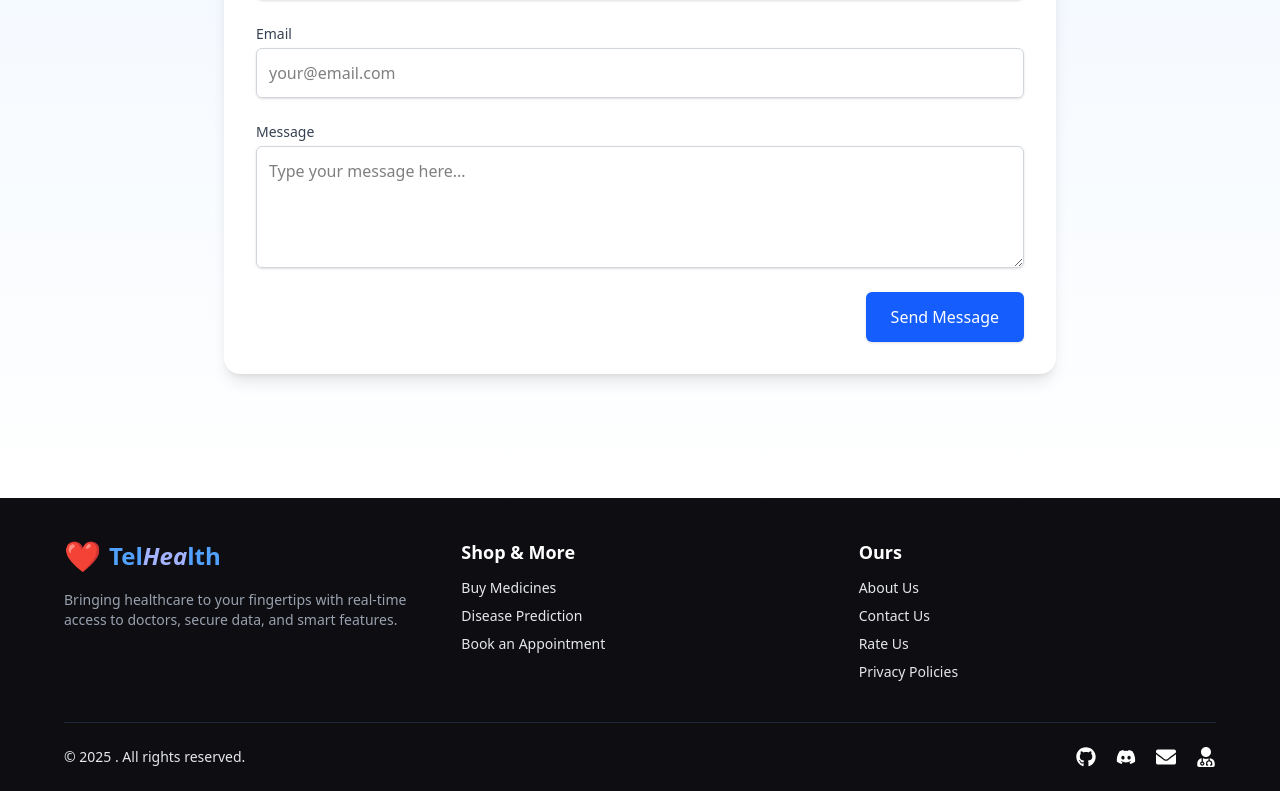
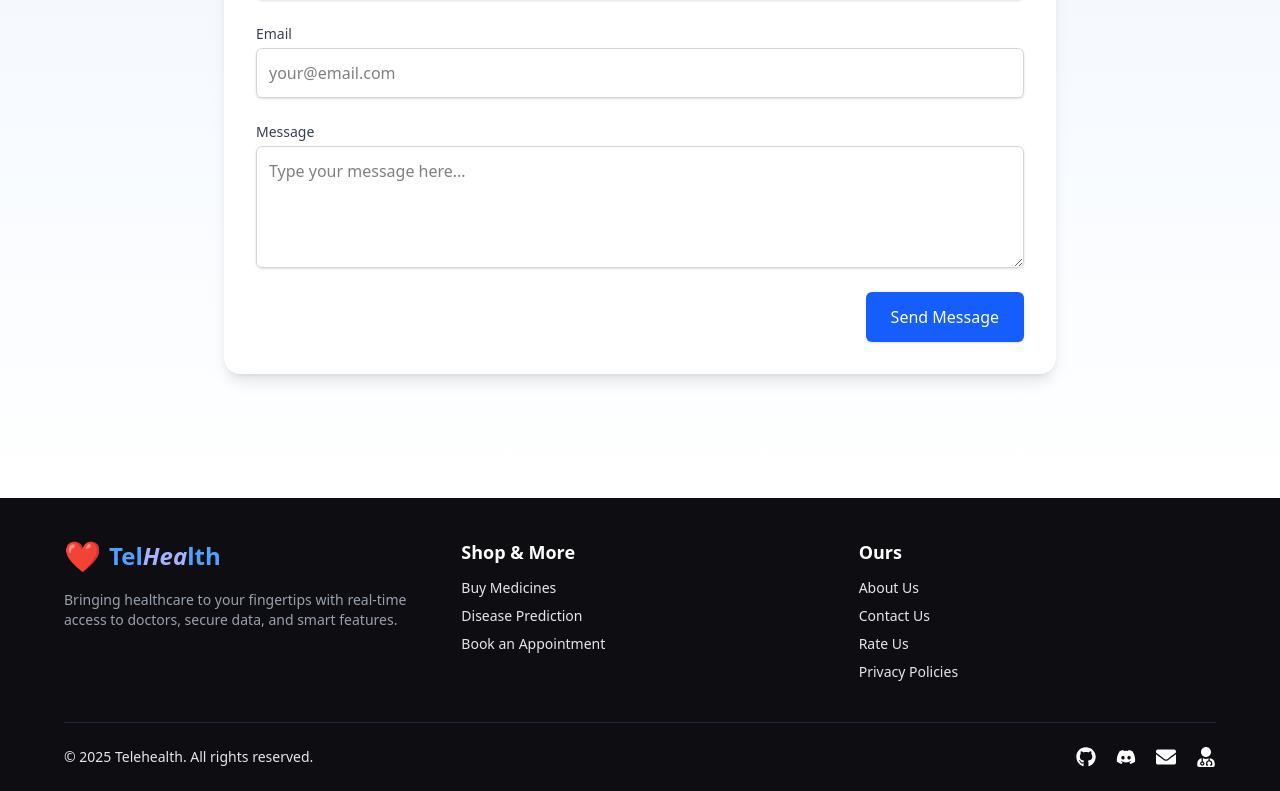
Before and after one commit to meetarora10/veersa-hack, a React (Vite) app in the folder client/: page / in a window 1280 px wide. Shown: the part 3014-3805 px from the top of the page. Built offline with nearby package versions, Linux system fonts and the light colour scheme.

Commit message:
Auto Commit: $(date +'%Y-%m-%d %H:%M:%S')

```diff
--- a/client/src/components/Footer.jsx
+++ b/client/src/components/Footer.jsx
@@ -37,7 +37,7 @@ export default function Footer() {
         </div>
       </div>
       <div className="border-t border-gray-800 mt-10 pt-6 flex flex-col md:flex-row justify-between items-center text-sm">
-        <p>© 2025 . All rights reserved.</p>
+        <p>© 2025 Telehealth. All rights reserved.</p>
 
         {/* Social Icons */}
         <div className="flex gap-5 mt-4 md:mt-0 text-white">
```
